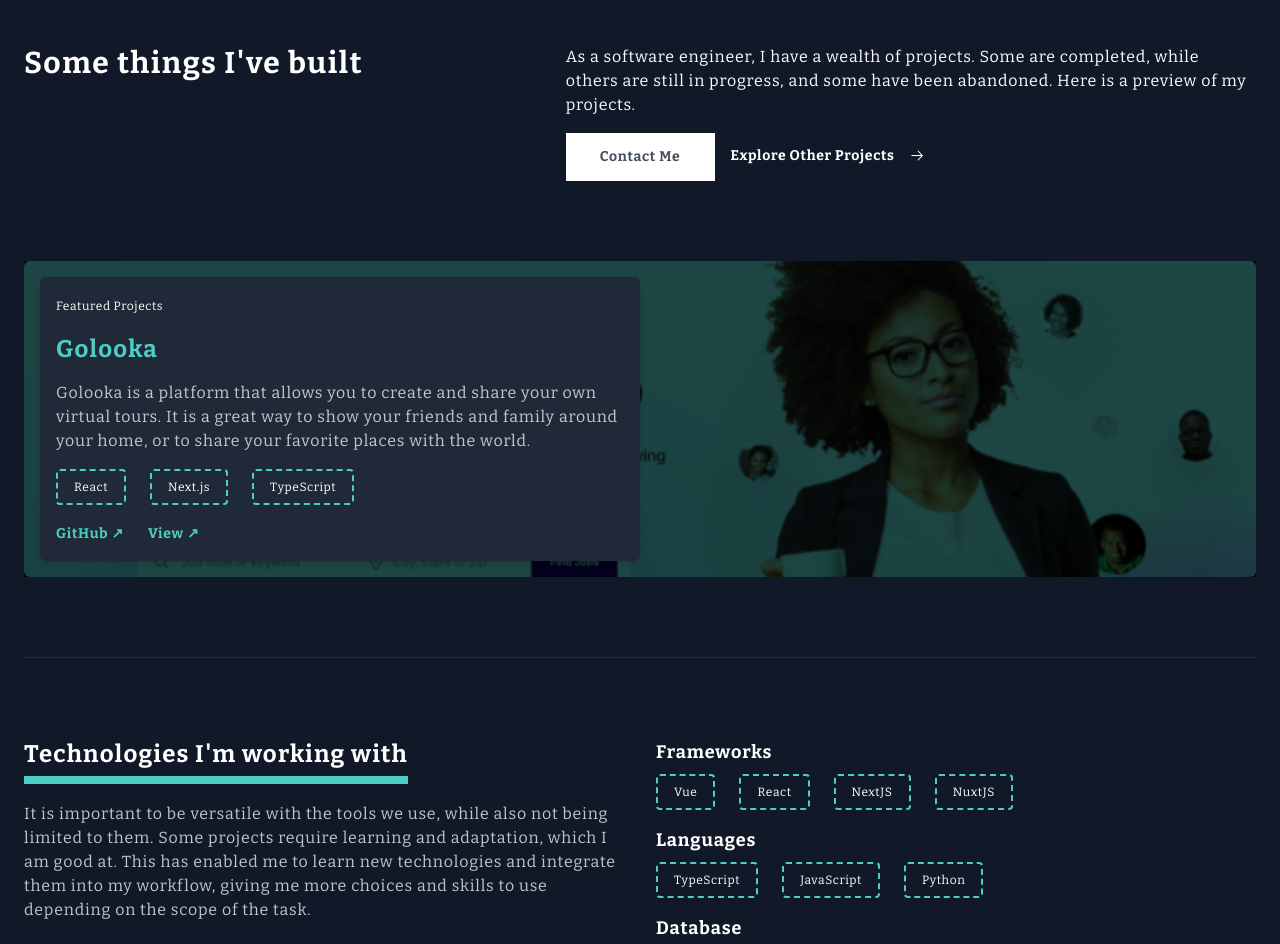
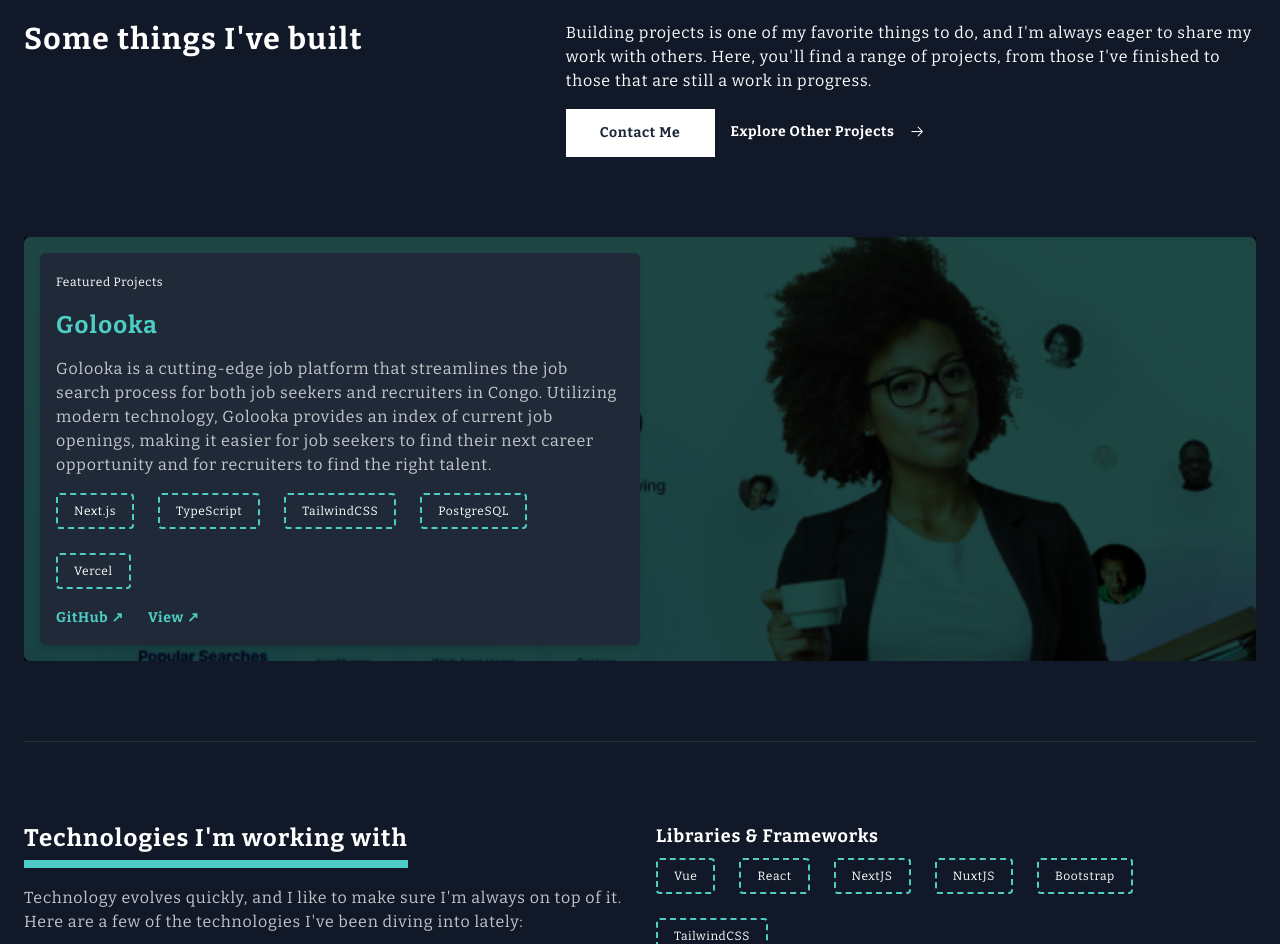
Before and after one commit to cmoleka/portfolio2023, a Next.js app: page / in a window 1280 px wide. Shown: the part 920-1864 px from the top of the page. Built offline with nearby package versions, Linux system fonts and the light colour scheme.

Commit message:
[Content] Added content and ready for review.

```diff
--- a/app/about/page.tsx
+++ b/app/about/page.tsx
@@ -1,5 +1,7 @@
-import { CardWithTextAndOneButton } from "@components/Cards";
+import { ButtonDark, ButtonWhite } from "@components/Buttons";
+import { CardWithSkills, CardWithTextAndOneButton } from "@components/Cards";
 import AboutPageContent from "@content/AboutPageContent";
+import HomePageContent from "@content/homePageContent";
 import { PAGES_CONTENT_CONST } from "@utils/constants";
 
 const AboutPage = () => {
@@ -25,9 +27,9 @@ const AboutPage = () => {
           </h1>
         </div>
         <CardWithTextAndOneButton
-          description={AboutPageContent.sectionAboutMe.description}
-          buttonLabel={AboutPageContent.sectionAboutMe.ctaLabel}
-          buttonHref={AboutPageContent.sectionAboutMe.ctaHref}
+          description={HomePageContent.cardSectionOne.description}
+          buttonLabel="explore my project"
+          buttonHref={HomePageContent.cardSectionOne.ctaHrefSecondary}
           secondary
         />
       </section>
@@ -40,14 +42,13 @@ const AboutPage = () => {
           <p className="text-base text-white">
             {AboutPageContent.sectionDetailOne.description}
           </p>
+          <ButtonWhite buttonHref={AboutPageContent.sectionAboutMe.ctaHref} label="Contact me" />
         </div>
         <div className="flex w-full flex-col space-y-6 lg:w-1/2">
           <h1 className="md:text-2xlk font-bold text-turquoise md:text-white lg:text-3xl">
             {AboutPageContent.sectionDetailTwo.title}
           </h1>
-          <p className="text-base text-white">
-            {AboutPageContent.sectionDetailTwo.description}
-          </p>
+          <CardWithSkills className="flex w-full flex-col flex-wrap space-y-4 md:w-full" items={HomePageContent.cardSectionTwo.items} />
         </div>
       </section>
     </div>
--- a/app/page.tsx
+++ b/app/page.tsx
@@ -69,7 +69,7 @@ const HomePage = () => {
           buttonLabel={HomePageContent.cardSectionTwo.ctaLabel}
           buttonHref={HomePageContent.cardSectionTwo.ctaHref}
         />
-        <CardWithSkills items={HomePageContent.cardSectionTwo.items} />
+        <CardWithSkills className="flex w-full flex-col flex-wrap space-y-4 md:w-3/6" items={HomePageContent.cardSectionTwo.items} />
       </section>
     </div>
   );
--- a/components/Buttons/index.tsx
+++ b/components/Buttons/index.tsx
@@ -10,10 +10,11 @@ export const ButtonWhite = ({ label, buttonHref }: ButtonProps) => {
       href={{
         pathname: buttonHref,
       }}
+      className="inline-block w-fit"
       passHref
     >
       <button className="flex h-fit w-fit items-center justify-center border-2 border-white bg-white px-8 py-3 transition delay-100 duration-300 ease-in-out hover:bg-gray-200">
-        <span className=" w-full text-sm font-semibold capitalize text-charcoal">
+        <span className=" w-full text-sm font-semibold capitalize text-slate-800">
           {label}
         </span>
       </button>
@@ -36,6 +37,7 @@ export const ButtonDark = ({ secondary, label, buttonHref }: ButtonProps) => {
       href={{
         pathname: buttonHref,
       }}
+      className="inline-block w-fit"
       scroll={false}
       passHref
     >
@@ -66,6 +68,7 @@ export const ButtonWithIcon = ({
       href={{
         pathname: buttonHref,
       }}
+      className="inline-block w-fit"
       scroll={false}
       passHref
     >
--- a/components/Cards/index.tsx
+++ b/components/Cards/index.tsx
@@ -4,7 +4,9 @@ import profilePicture from "@assets/profilepicture.png";
 import Image from "next/image";
 import type { CardsProps, CardWithSkillsProps } from "@pTypes/uiTypes";
 import { motion as m } from "framer-motion";
+import type { HTMLMotionProps } from "framer-motion";
 import { Badge } from "@components/Badge";
+import { forwardRef } from "react";
 
 export const CardWithTextAndTwoButtons = ({
   description,
@@ -131,13 +133,15 @@ export const CardWithTextAndOneButton = ({
   );
 };
 
-export const CardWithSkills = ({ items }: CardWithSkillsProps) => {
+export const CardWithSkills = forwardRef<HTMLMotionProps<"div">, CardWithSkillsProps>(
+  ({ className, items, ...props }) => {
     return (
       <m.div
         initial={{ opacity: 0, y: 100 }}
         whileInView={{ opacity: 1, y: 0 }}
         viewport={{ once: true }}
-      className="flex w-full flex-col flex-wrap space-y-4 md:w-3/6"
+        className={className}
+        {...props}
       >
         {items.map(({ title, skills }, index) => (
           <div key={index} className="space-y-2">
@@ -150,5 +154,6 @@ export const CardWithSkills = ({ items }: CardWithSkillsProps) => {
           </div>
         ))}
       </m.div>
-  );
-};
+    )
+  });
+CardWithSkills.displayName = 'CardWithSkills';
--- a/content/BlogPageContent.ts
+++ b/content/BlogPageContent.ts
@@ -3,7 +3,7 @@ import type { BlogContent } from "@pTypes/apiTypes";
 export const BlogPageContent: BlogContent = {
   hero: {
     description:
-      "Welcome to my blog. I write about web development, tech, and other things that interest me.",
+      "My blog is a place for me to express my thoughts, share my experiences, and connect with others who share my passion for technology and software engineering. Come take a look and join the conversation!",
   },
   tags: {
     description:
--- a/content/ProjectsPageContent.ts
+++ b/content/ProjectsPageContent.ts
@@ -3,49 +3,27 @@ import type { ProjectContent } from "@pTypes/apiTypes";
 const ProjectPageContent: ProjectContent = {
   hero: {
     description:
-      "The Open Society Foundations, founded by George Soros, are the world’s largest private funder of independent groups working for justice, democratic governance, and human rights. We provide thousands of grants every year through a network of national and regional foundations and offices, funding a vast array of projects—many of them now shaped by the challenges of the COVID-19 pandemic.",
+      "If you're interested in getting to know me better and seeing what I can do, look no further than my Projects page. Here you'll find a curated collection of my work, including both completed and ongoing projects. ",
   },
   projects: [
     {
-      title: "Project 1",
-      description:
-        "Contrary to popular belief, Lorem Ipsum is not simply random text. It has roots in a piece of classical Latin literature from 45 BC, making it over 2000 years old. Richard McClintock, a Latin professor at Hampden-Sydney College in Virginia",
-      labels: ["React", "Next.js", "TypeScript"],
-      ctaHref: "https://www.google.com",
-      ctaGithub: "https://www.google.com",
-    },
-    {
-      title: "Project 2",
-      description:
-        "Contrary to popular belief, Lorem Ipsum is not simply random text. It has roots in a piece of classical Latin literature from 45 BC, making it over 2000 years old. Richard McClintock, a Latin professor at Hampden-Sydney College in Virginia",
-      labels: ["React", "Next.js", "TypeScript"],
-      ctaHref: "https://www.google.com",
-      ctaGithub: "https://www.google.com",
-    },
-    {
-      title: "Project 3",
-      description:
-        "Contrary to popular belief, Lorem Ipsum is not simply random text. It has roots in a piece of classical Latin literature from 45 BC, making it over 2000 years old. Richard McClintock, a Latin professor at Hampden-Sydney College in Virginia",
-      labels: ["React", "Next.js", "TypeScript"],
-    },
-    {
-      title: "Project 4",
-      description:
-        "Contrary to popular belief, Lorem Ipsum is not simply random text. It has roots in a piece of classical Latin literature from 45 BC, making it over 2000 years old. Richard McClintock, a Latin professor at Hampden-Sydney College in Virginia",
-      labels: ["React", "Next.js", "TypeScript"],
-      ctaHref: "https://www.google.com",
-      ctaGithub: "https://www.google.com",
-    },
-    {
       title: "Golooka",
       description:
-        "Golooka is a platform that allows you to create and share your own virtual tours. It is a great way to show your friends and family around your home, or to share your favorite places with the world.",
-      labels: ["React", "Next.js", "TypeScript"],
+        "Golooka is a cutting-edge job platform that streamlines the job search process for both job seekers and recruiters in Congo. Utilizing modern technology, Golooka provides an index of current job openings, making it easier for job seekers to find their next career opportunity and for recruiters to find the right talent.",
+      labels: ["Next.js", "TypeScript", "TailwindCSS", "PostgreSQL", "Vercel"],
       ctaHref: "https://www.golooka.com",
       ctaGithub: "https://github.com/golooka",
       image: "/assets/projects/golooka.jpg",
       isFeatured: true,
     },
+    {
+      title: "DA visualizer",
+      description:
+        "A small project I am working on that helps me practice and stay on top of my data structures and algorithms skills. It is a visualizer for some of the most common data structures and algorithms. For me it's all about the code under the hood, while for the viewer, I hope you find it entertaining. (Updates periodically). Probably going implement 3D models in the future.",
+      labels: ["Next.js", "TypeScript"],
+      ctaHref: "https://da-visualizer.vercel.app/",
+      ctaGithub: "https://github.com/cmoleka/da-visualizer",
+    },
   ],
 };
 
--- a/content/homePageContent.ts
+++ b/content/homePageContent.ts
@@ -2,23 +2,23 @@ import type { HomeContent } from "@pTypes/apiTypes";
 
 const HomePageContent: HomeContent = {
   hero: {
-    title: "Hi, my name is Carlo Moleka. I love building things.",
+    title: "Ready to Code, Build and Innovate.",
     description:
-      "I am a software engineer based in Montreal Canada, specialized (but not limited to) in Web development.",
+      "I'm Carlo Moleka, a self-taught Full Stack Engineer with a passion for coding and a drive to make an impact through technology.",
     ctaLabel: "contact me",
     ctaHref: "/contact",
   },
   sectionAboutMe: {
     heading: "About Me",
     description:
-      "I have a strong skill set in a range of technologies, including Vue, React, NodeJS, and Flask. I am proficient in both front-end and back-end development, and am always looking for opportunities to learn and grow as a developer.",
+      "I have been a software engineer for several years now, continuously developing my skills and expanding my knowledge. My journey began 22 years ago and I've been obsessed with technology ever since.",
     ctaLabel: "Learn more",
     ctaHref: "/about",
   },
   sectionOneHeading: "Some things I've built",
   cardSectionOne: {
     description:
-      "As a software engineer, I have a wealth of projects. Some are completed, while others are still in progress, and some have been abandoned. Here is a preview of my projects.",
+      "Building projects is one of my favorite things to do, and I'm always eager to share my work with others. Here, you'll find a range of projects, from those I've finished to those that are still a work in progress.",
     ctaLabel: "contact me",
     ctaHref: "/contact",
     ctaLabelSecondary: "explore other projects",
@@ -27,11 +27,18 @@ const HomePageContent: HomeContent = {
   cardSectionTwo: {
     heading: "Technologies I'm working with",
     description:
-      "It is important to be versatile with the tools we use, while also not being limited to them. Some projects require learning and adaptation, which I am good at. This has enabled me to learn new technologies and integrate them into my workflow, giving me more choices and skills to use depending on the scope of the task.",
+      "Technology evolves quickly, and I like to make sure I'm always on top of it. Here are a few of the technologies I've been diving into lately:",
     items: [
       {
-        title: "frameworks",
-        skills: ["Vue", "React", "NextJS", "NuxtJS"],
+        title: "Libraries & frameworks",
+        skills: [
+          "Vue",
+          "React",
+          "NextJS",
+          "NuxtJS",
+          "Bootstrap",
+          "TailwindCSS",
+        ],
       },
       {
         title: "languages",
@@ -39,7 +46,7 @@ const HomePageContent: HomeContent = {
       },
       {
         title: "database",
-        skills: ["MongoDB", "PostgreSQL"],
+        skills: ["MongoDB", "PostgreSQL", "noSQL", "SQL"],
       },
     ],
     ctaLabel: "contact me",
--- a/types/apiTypes.ts
+++ b/types/apiTypes.ts
@@ -41,7 +41,6 @@ export type HomeContent = {
 
 export type AboutContent = {
   hero: {
-    title: string;
     description: string;
   };
   sectionAboutMe: {
--- a/types/uiTypes.ts
+++ b/types/uiTypes.ts
@@ -1,4 +1,6 @@
+import type { HTMLMotionProps } from "framer-motion";
 import type { ChangeEvent, ReactNode } from "react";
+import type React from "react";
 
 export type LayoutProps = {
   children: ReactNode;
@@ -109,9 +111,9 @@ export type BlogPostTagsProps = {
   description: string;
 };
 
-export type CardWithSkillsProps = {
+export interface CardWithSkillsProps extends HTMLMotionProps<"div"> {
   items: {
     title: string;
     skills: string[];
   }[];
-};
+}
```
Also changed, not shown: content/AboutPageContent.ts (+6 -7 lines). Lines whose indentation alone changed are shown as unchanged.
